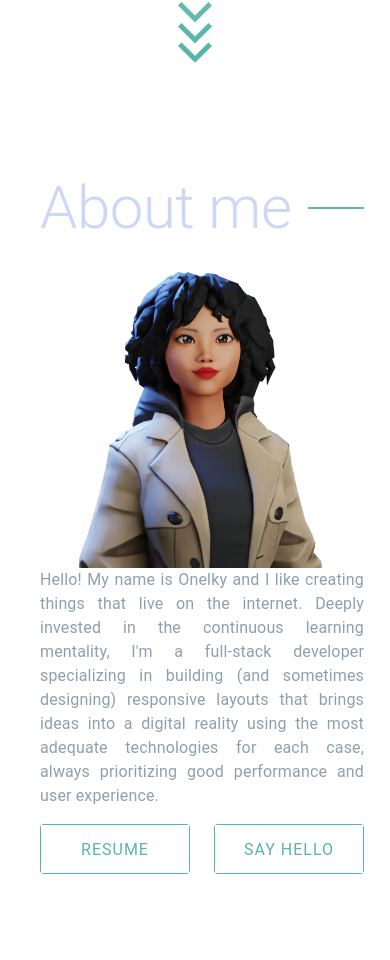
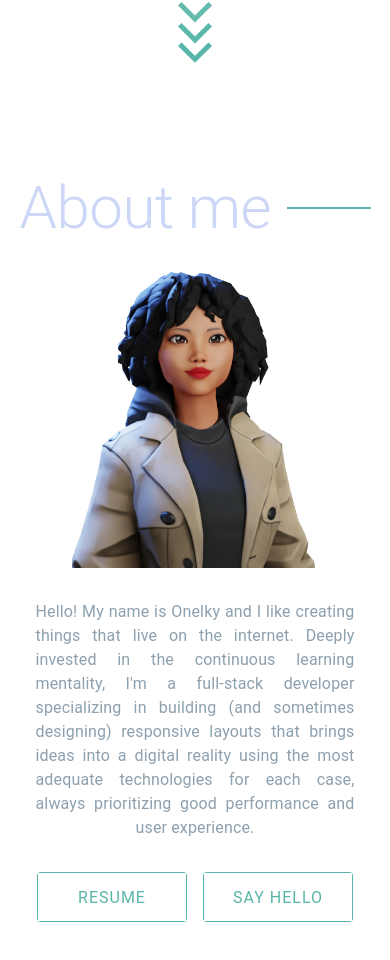
Before and after one commit to Onelky/portfolio, a Next.js app: page / in a window 390 px wide. Shown: the part 704-1664 px from the top of the page. Built offline with nearby package versions, Linux system fonts and the light colour scheme.

Commit message:
Fix bugs on About section's header for mobile devices

```diff
--- a/src/components/common/Layout/Layout.tsx
+++ b/src/components/common/Layout/Layout.tsx
@@ -8,22 +8,23 @@ const Layout = ({children, showMenu}) :  JSX.Element => {
     return (
         <Grid container
               direction={{xs: 'column',md: 'row'}}
-              pr={{xs: 5, sm: 10, md: 15}}
-              pl={{xs: 5, sm: 10,md: 15}}>
+              pr={{xs: '5%', sm: 10, md: 15}}
+              pl={{xs: '5%', sm: 10,md: 15}}>
             {
                 showMenu && (
-                    <Grid item sx={{
-                        position: {md: 'fixed'},
-                        bottom: 0,
-                        left: '1rem',
-                        display:{xs: 'none', md: 'block'},
-                    }}>
+                    <Grid item
+                          sx={{
+                              position: {md: 'fixed'},
+                              bottom: 0,
+                              left: '1rem',
+                              display:{xs: 'none', md: 'block'},
+                          }}>
                         <ContactSideBar/>
                     </Grid>
                 )
             }
 
-            <Grid item xs={10} md={12}>
+            <Grid item xs={12} md={12}>
                 {children}
             </Grid>
             {
--- a/src/pageComponents/About/About.tsx
+++ b/src/pageComponents/About/About.tsx
@@ -33,13 +33,14 @@ const Content = (): JSX.Element => {
                alignItems={'center'}>
             <Typography paragraph
                         sx={{
-                            alignItems: 'center',
+                            textAlignLast: {xs: 'center', sm: 'justify'},
                             textAlign: 'justify',
+                            m: {xs: '2rem 1rem', md: 0}
                         }}>
                 {descriptionParagraph}
             </Typography>
             <Stack direction={'row'}
-                   spacing={3}
+                   spacing={{ xs: 2, sm: 3,}}
                    justifyContent={'center'}>
 
                 <a href={'/docs/resume.pdf'} target="_blank">
@@ -61,17 +62,15 @@ const About = (): JSX.Element => {
               width={'100%'}>
 
             <Grid item xs={2}
-                  display={'flex'}
-                  flex-direction={'column'}
+                  ml={{md: 'auto'}}
                   width={{xs: '100%',md: '50%' }}
-                  alignSelf={'end'}
                   height={'36px'}>
                 <SectionHeader title={'About me'}
                                linePosition={linePositions.right}
                                justifyContent={'start'}/>
 
             </Grid>
-            <Grid item xs={10} width='100%'>
+            <Grid item xs={12} width='100%'>
                 <Grid container
                       mt={3}
                       flexWrap={'nowrap'}
```
